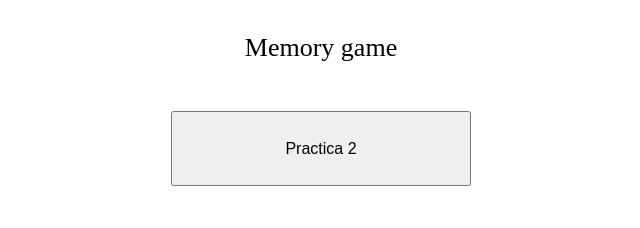
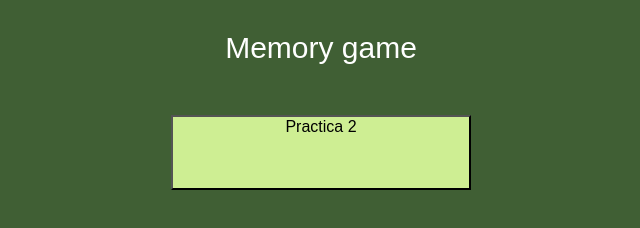
Before and after one commit to u1979272/p_individual, a plain HTML site: page index.html in a window 1280 px wide. Shown: the whole page, without its empty margins (319-959 px from the left). Drawn offline with Linux system fonts and the light colour scheme.

Commit message:
Style changes

```diff
--- a/pi_2/js/menu_controller.js
+++ b/pi_2/js/menu_controller.js
@@ -8,6 +8,7 @@ function exit (){
 		alert("Leaving " + name + "'s game");
 	}
 	name = "";
+	loadpage("../index.html");
 }
 
 function options(){
--- a/pi_2/styles/main.css
+++ b/pi_2/styles/main.css
@@ -1,10 +1,17 @@
+html{
+	background-color: rgb(64, 95, 52);
+	font-family: fantasy;
+}
+
 #title{
-	font-size: 26px;
+	font-family: fantasy;
+	font-size: 30px;
 	line-height: 75px;
+	color: white
 }
 
 .menu-object{
-	display:block;
+	display:grid;
 	margin-left: auto;
 	margin-right: auto;
 	width: 300px;
@@ -17,7 +24,13 @@ p{
 	text-align: center;
 }
 
+button{
+	background-color: rgb(206, 238, 147);
+
+}
+
 button.menu-object:active{
+
 	font-size: 18px;
 	width: 275px;
 	height: 70px;
```
